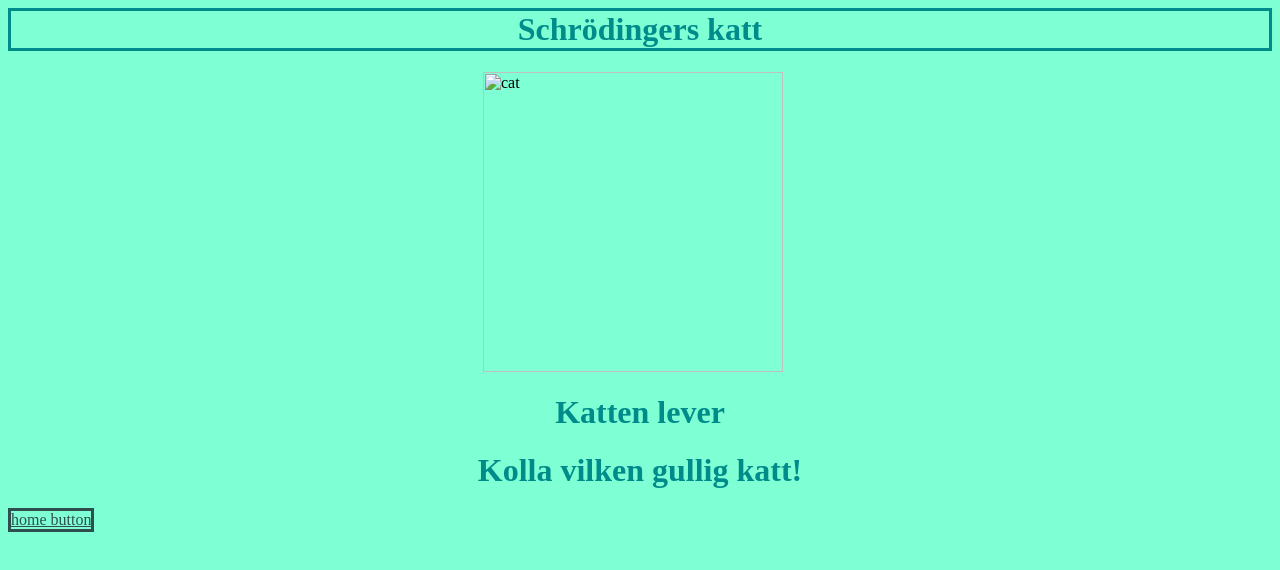
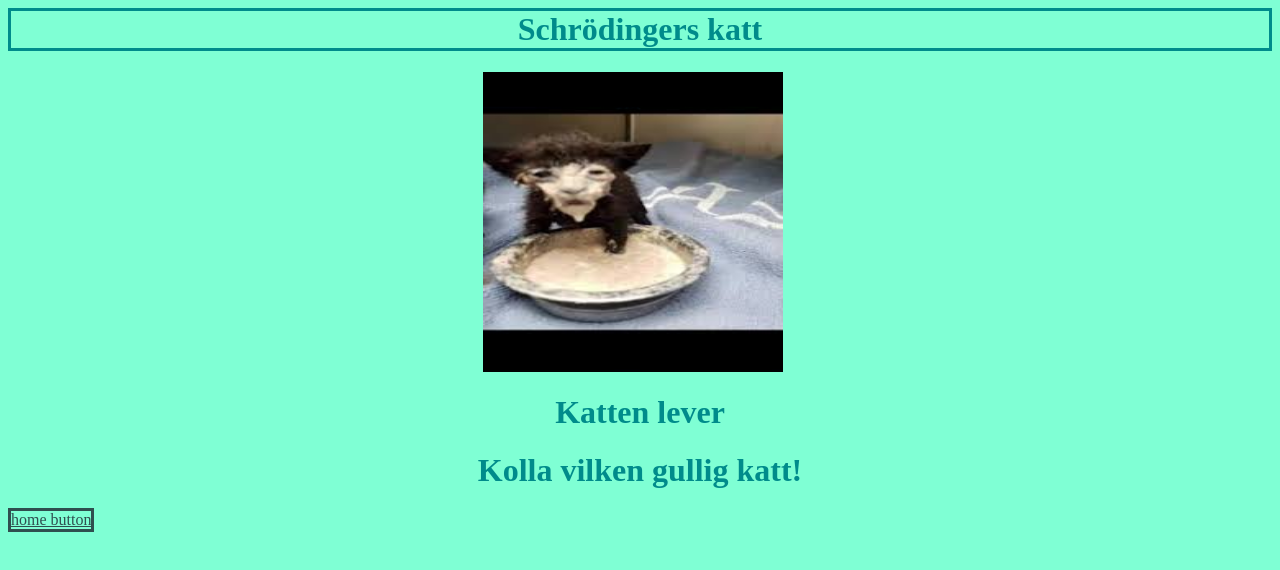
Before and after one commit to Myrstack11/html-css-assignment, a plain HTML site: page good.html in a window 1280 px wide. Drawn offline with Linux system fonts and the light colour scheme.

Commit message:
fixed an issue with pictures

```diff
--- a/good.html
+++ b/good.html
@@ -6,7 +6,7 @@
     <body>
         <a href="/index.html" class="buttonhem" style="border-style:solid;color:darkslategray">home button</a>
         <h1 style="border-style:solid;color:darkcyan">Schrödingers katt</h1>
-        <img class="box" src="/milky_cat.png" alt="cat" style="height:300px;width:300px">
+        <img class="box" src="/milky_cat.jpg" alt="cat" style="height:300px;width:300px">
         <h1>Katten lever</h1>
         <h1>Kolla vilken gullig katt!</h1>
 
```
Also changed, not shown: sida2.html (+3 -0 lines), weird.html (+1 -1 lines).
